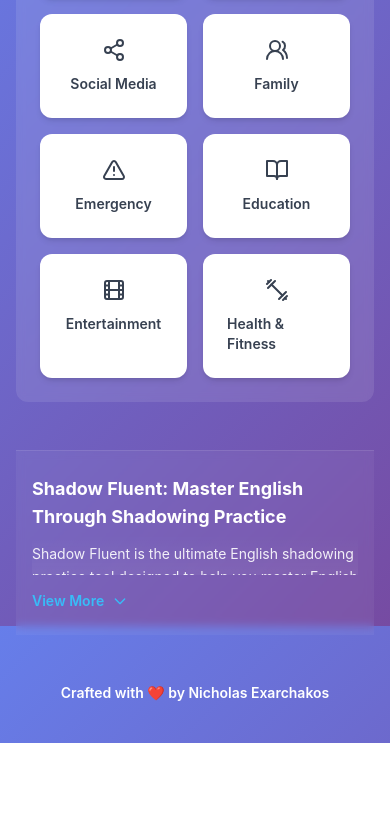
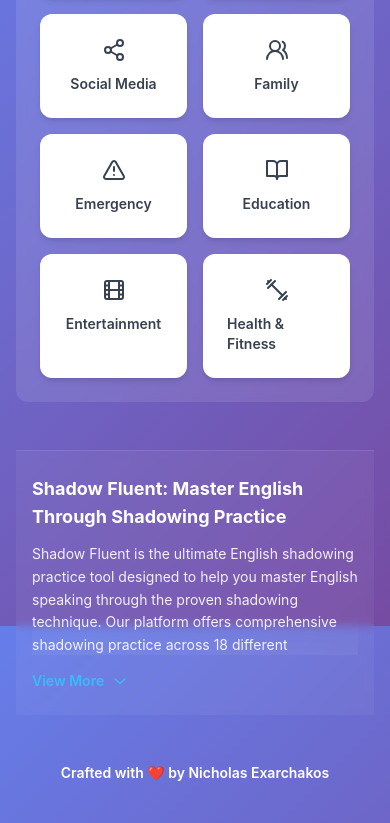
Before and after one commit to nexarchakos/shadowfluent, a React (Vite) app: page / in a window 390 px wide. Shown: the part 1062-1885 px from the top of the page. Before the commit the page ends 1805 px from the top, so only its background shows below. Built offline with nearby package versions, Linux system fonts and the light colour scheme.

Commit message:
New Content Footer Height

```diff
--- a/src/components/SEOFooter.tsx
+++ b/src/components/SEOFooter.tsx
@@ -15,7 +15,6 @@
       <div className="max-w-6xl mx-auto px-4 md:px-8 py-6">
         <div
           className={`seo-content ${isExpanded ? 'expanded' : ''}`}
-          aria-expanded={isExpanded}
         >
           {seoContent.sections.map((section, sectionIndex) => (
             <div key={sectionIndex} className={sectionIndex > 0 ? 'mt-6' : ''}>
@@ -35,6 +34,7 @@
         <button
           onClick={() => setIsExpanded(!isExpanded)}
           className="mt-4 text-primary-400 hover:text-primary-300 font-semibold text-sm transition-colors flex items-center gap-2"
+          aria-expanded={isExpanded}
           aria-label={isExpanded ? 'Show less content' : 'Show more content'}
         >
           {isExpanded ? (
--- a/src/index.css
+++ b/src/index.css
@@ -54,7 +54,7 @@
 
 /* SEO Footer Styles */
 .seo-content {
-  max-height: 120px;
+  max-height: 200px;
   overflow: hidden;
   transition: max-height 0.4s ease-in-out;
   position: relative;
@@ -78,6 +78,6 @@
 
 @media (max-width: 768px) {
   .seo-content {
-    max-height: 100px;
+    max-height: 180px;
   }
 }
```
